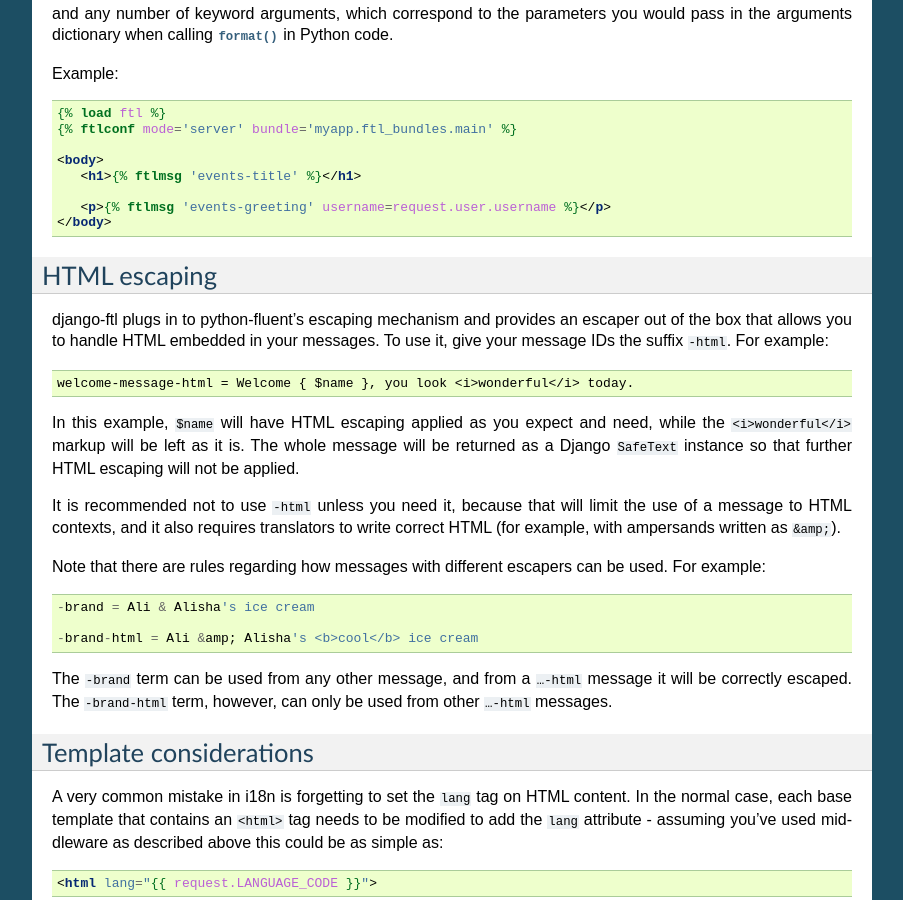
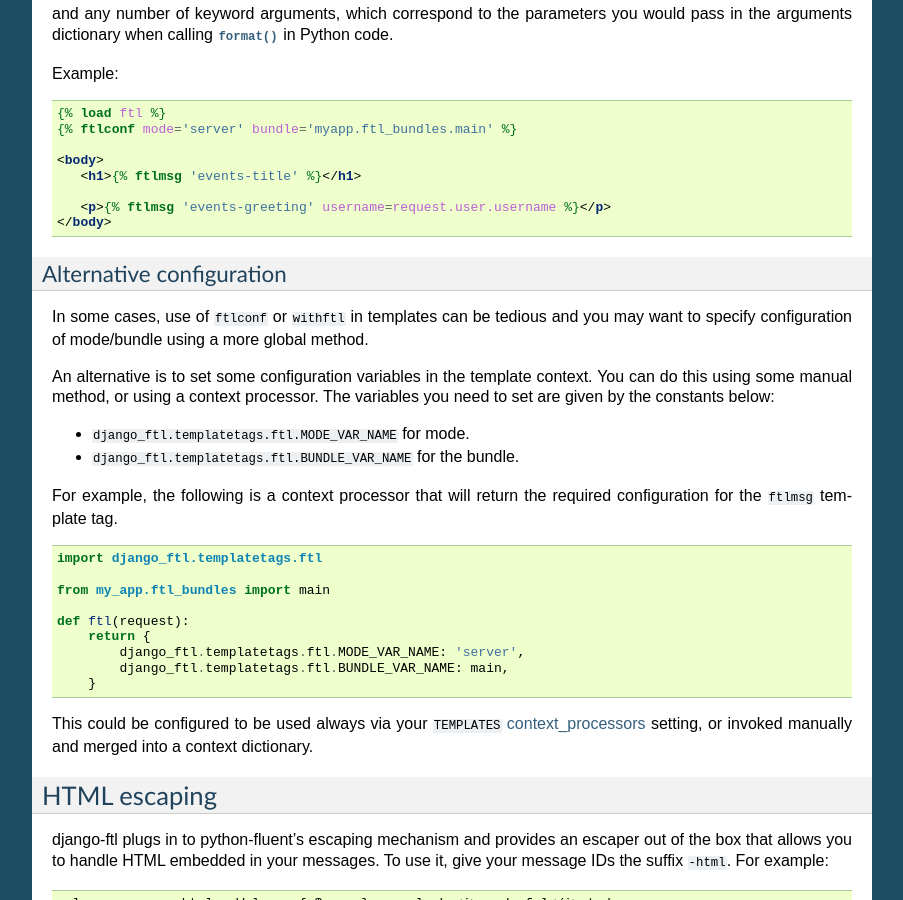
Before and after one commit to django-ftl/django-ftl, a Sphinx documentation site: the page built from docs/usage.rst, in a window 1280 px wide and 900 px high, scrolled down 7190 px. Shown: the whole window, without its empty margins (198-1101 px from the left). Built offline with Sphinx 7.4.7, drawn with Linux system fonts in a browser that asks for light colours; some of the changed text lies outside the part shown.

Commit message:
Alternative configuration method for ftlmsg

```diff
--- a/HISTORY.rst
+++ b/HISTORY.rst
@@ -11,6 +11,7 @@ History
 * Bug fix for case when invalid mode is specified in template tag.
 * Various fixes and improvements to middlewares (plus tests)
 * Thread-safe Bundle
+* Method for configuring ``ftlmsg`` via context processor.
 
 0.9 (2018-09-10)
 ++++++++++++++++
--- a/docs/usage.rst
+++ b/docs/usage.rst
@@ -512,6 +512,41 @@ Example:
       <p>{% ftlmsg 'events-greeting' username=request.user.username %}</p>
    </body>
 
+Alternative configuration
+~~~~~~~~~~~~~~~~~~~~~~~~~
+
+In some cases, use of ``ftlconf`` or ``withftl`` in templates can be tedious and
+you may want to specify configuration of mode/bundle using a more global method.
+
+An alternative is to set some configuration variables in the template context.
+You can do this using some manual method, or using a context processor. The
+variables you need to set are given by the constants below:
+
+* ``django_ftl.templatetags.ftl.MODE_VAR_NAME`` for mode.
+* ``django_ftl.templatetags.ftl.BUNDLE_VAR_NAME`` for the bundle.
+
+
+For example, the following is a context processor that will return the required
+configuration for the ``ftlmsg`` template tag.
+
+
+.. code-block:: python
+
+   import django_ftl.templatetags.ftl
+
+   from my_app.ftl_bundles import main
+
+   def ftl(request):
+       return {
+           django_ftl.templatetags.ftl.MODE_VAR_NAME: 'server',
+           django_ftl.templatetags.ftl.BUNDLE_VAR_NAME: main,
+       }
+
+
+This could be configured to be used always via your ``TEMPLATES``
+`context_processors
+<https://docs.djangoproject.com/en/stable/topics/templates/#django.template.backends.django.DjangoTemplates>`_
+setting, or invoked manually and merged into a context dictionary.
 
 
 HTML escaping
```
Also changed, not shown: other parts of docs/usage.rst (+1 -1 lines).
